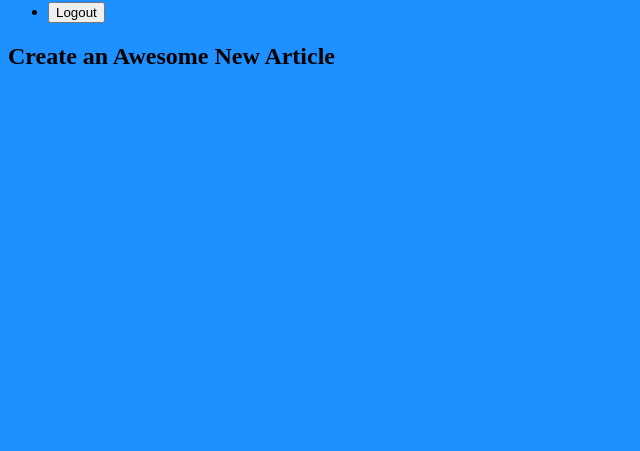
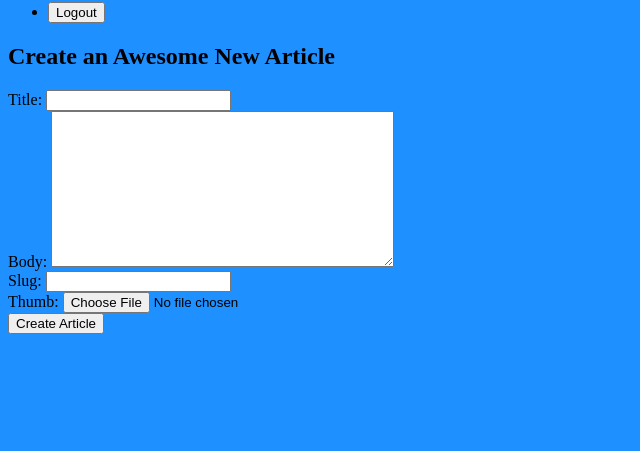
Before and after one commit to Kingno3l/django-blog, a Django app: page /articles/create/ in a window 1280 px wide. Shown: the part 349-800 px from the top of the page, without its empty margins (0-640 px from the left). Run offline with Django 5.2, Linux system fonts and the light colour scheme; a user stored in the database is signed in.

Commit message:
implemented model forms, and saving author of blog to db

```diff
--- /dev/null
+++ b/djangonautic/articles/forms.py
@@ -0,0 +1,7 @@
+from django import forms
+from . import models
+
+class CreateArticle(forms.ModelForm):
+    class Meta:
+        model = models.Article
+        fields = ['title', 'body', 'slug', 'thumb']
--- a/djangonautic/articles/models.py
+++ b/djangonautic/articles/models.py
@@ -1,4 +1,5 @@
 from django.db import models
+from django.contrib.auth.models import User
 
 # Create your models here.
 class Article(models.Model):
@@ -7,7 +8,7 @@ class Article(models.Model):
     body = models.TextField()
     date = models.DateTimeField(auto_now_add=True)
     thumb = models.ImageField(default='default.png', blank=True)
-    #add author later
+    author = models.ForeignKey(User, on_delete=models.CASCADE, default=None, related_name='articles')
 
     def __str__(self):
         return self.title
--- a/djangonautic/articles/templates/articles/article_create.html
+++ b/djangonautic/articles/templates/articles/article_create.html
@@ -3,6 +3,12 @@
 
 <div class="create-article">
     <h2>Create an Awesome New Article</h2>
+
+    <form action="{% url 'articles:create'%}" class="site-form" method="post" enctype="multipart/form-data">
+        {% csrf_token %}
+        {{form}}
+        <input type="submit" value="Create Article">
+    </form>
 </div>
 
 {% endblock %}
--- a/djangonautic/articles/views.py
+++ b/djangonautic/articles/views.py
@@ -1,7 +1,8 @@
-from django.shortcuts import render
+from django.shortcuts import render, redirect
 from .models import Article
 from django.http import HttpResponse
 from django.contrib.auth.decorators import login_required
+from .import forms
 
 # Create your views here.
 def article_list(request):
@@ -15,4 +16,14 @@ def article_detail(request, slug):
 
 @login_required(login_url="/accounts/login")
 def article_create(request):
-    return render(request, 'articles/article_create.html')
+    if request.method == 'POST':
+        form = forms.CreateArticle(request.POST,request.FILES)
+        if form.is_valid():
+            #save article to db
+            instance = form.save(commit=False)
+            instance.author = request.user
+            instance.save()
+            return redirect('articles:list')
+    else:
+        form = forms.CreateArticle()
+    return render(request, 'articles/article_create.html', {'form': form})
```
Also changed, not shown: djangonautic/articles/migrations/0003_article_author.py (added), djangonautic/db.sqlite3, djangonautic/media/360_F_459905787_R5mdeC7sbDz4WUPXqo24skz0SGOFGR71.jpg (added), djangonautic/media/cropped-logo_XjUPLe2.png (added).
